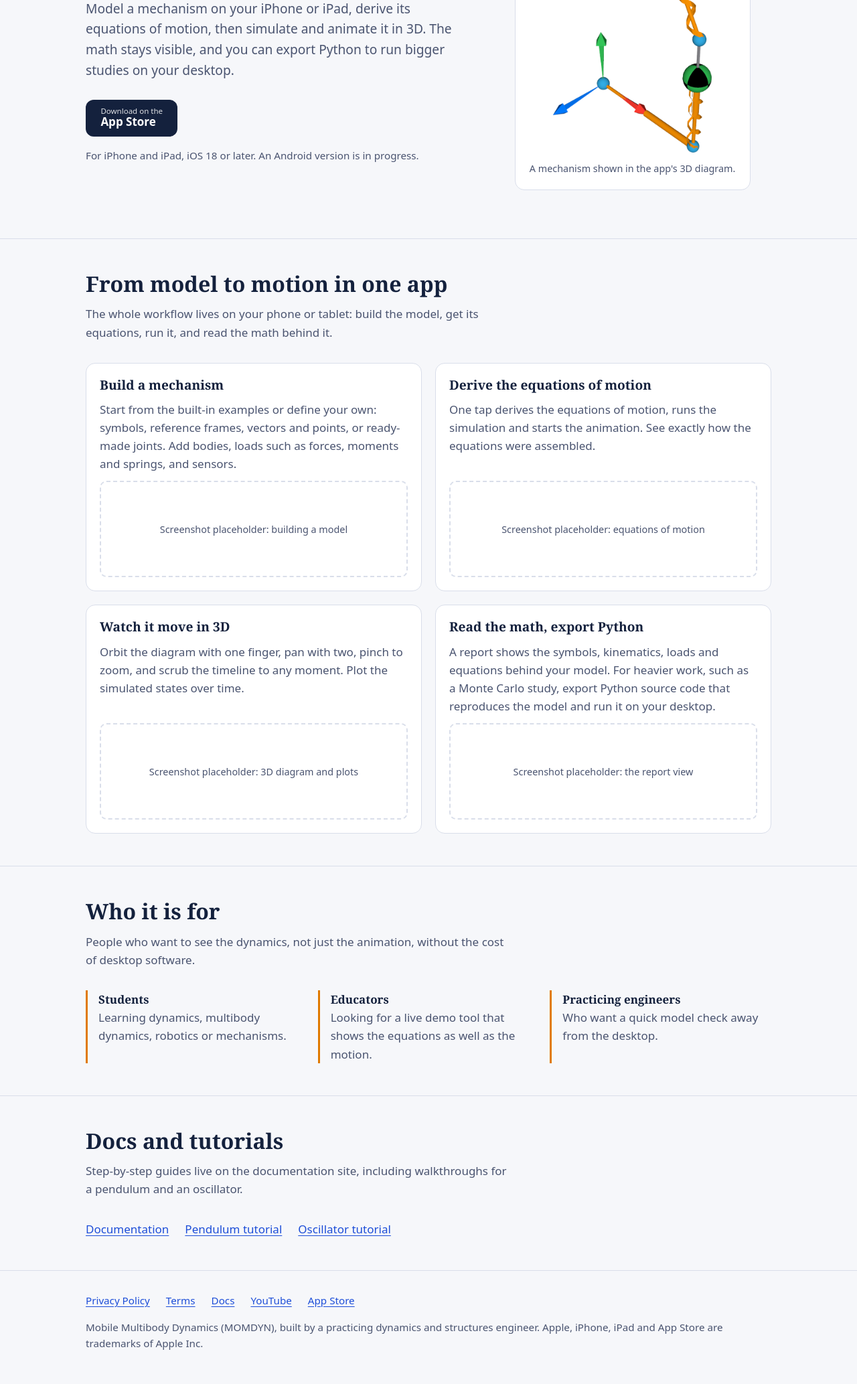
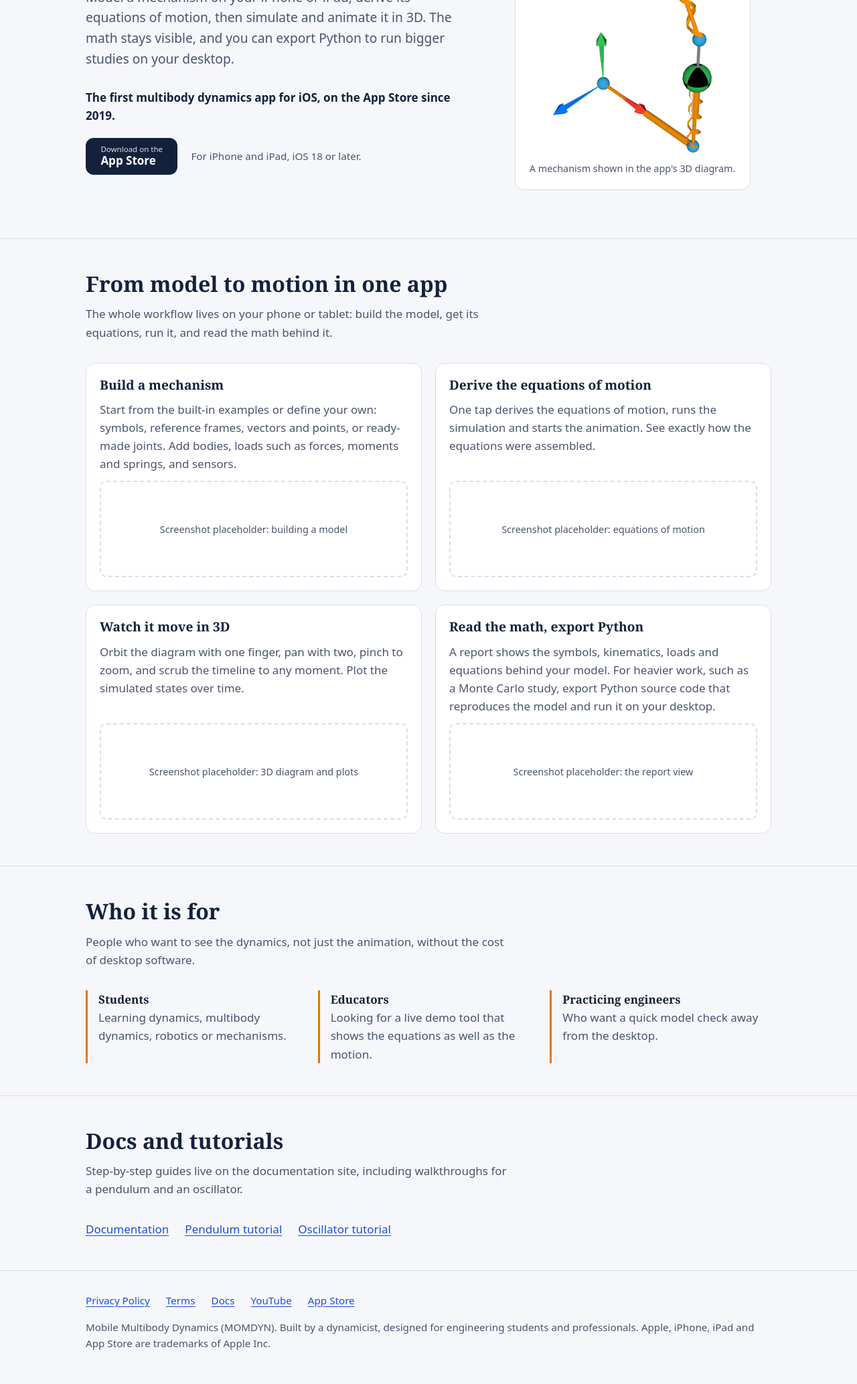
Before and after one commit to momdyn/web, a plain HTML site: page index.html in a window 1280 px wide. Shown: the part 401-2468 px from the top of the page at 67% size. Drawn offline with Linux system fonts and the light colour scheme.

Commit message:
Add first-on-iOS and since-2019 claims, new footer line, drop Android note, update YouTube link Co-Authored-By: Claude Sonnet 5.5 <noreply@anthropic.com> Claude-Session: https://claude.ai/code/session_01QN7xoDRci3RZCd7XxSsb97

```diff
--- a/index.html
+++ b/index.html
@@ -83,6 +83,7 @@
           <p class="eyebrow">Mobile Multibody Dynamics</p>
           <h1 id="hero-title">Derive the equations of motion. Watch the mechanism move.</h1>
           <p class="lede">Model a mechanism on your iPhone or iPad, derive its equations of motion, then simulate and animate it in 3D. The math stays visible, and you can export Python to run bigger studies on your desktop.</p>
+          <p class="proof">The first multibody dynamics app for iOS, on the App Store since 2019.</p>
           <div class="cta">
             <!--
               ASSET NEEDED: Apple's official "Download on the App Store" badge (SVG) from
@@ -93,7 +94,7 @@
             <a class="btn" href="https://apps.apple.com/us/app/mobile-multibody-dynamics/id1491149780">
               <span><small>Download on the</small>App Store</span>
             </a>
-            <p class="cta-note">For iPhone and iPad, iOS 18 or later. An Android version is in progress.</p>
+            <p class="cta-note">For iPhone and iPad, iOS 18 or later.</p>
           </div>
         </div>
         <figure class="figure">
@@ -170,10 +171,10 @@
         <a href="privacy.html">Privacy Policy</a>
         <a href="terms.html">Terms</a>
         <a href="https://momdyn.github.io/html/index.html">Docs</a>
-        <a href="https://www.youtube.com/@mobilemultibodydynamics8175">YouTube</a>
+        <a href="https://www.youtube.com/@DC-Engineer">YouTube</a>
         <a href="https://apps.apple.com/us/app/mobile-multibody-dynamics/id1491149780">App Store</a>
       </nav>
-      <p>Mobile Multibody Dynamics (MOMDYN), built by a practicing dynamics and structures engineer. Apple, iPhone, iPad and App Store are trademarks of Apple Inc.</p>
+      <p>Mobile Multibody Dynamics (MOMDYN). Built by a dynamicist, designed for engineering students and professionals. Apple, iPhone, iPad and App Store are trademarks of Apple Inc.</p>
     </div>
   </footer>
 </body>
--- a/styles.css
+++ b/styles.css
@@ -224,3 +224,4 @@ h2 { font-size: clamp(1.5rem, 4vw, 2rem); }
 .prose p, .prose li { color: var(--text); }
 .prose .meta { color: var(--muted); font-size: 0.95rem; }
 .todo { background: #fff3cd; color: #4d3b00; padding: 0.05em 0.35em; border-radius: 4px; font-weight: 600; }
+.proof { margin: 0 0 1.25rem; font-weight: 600; }
```
